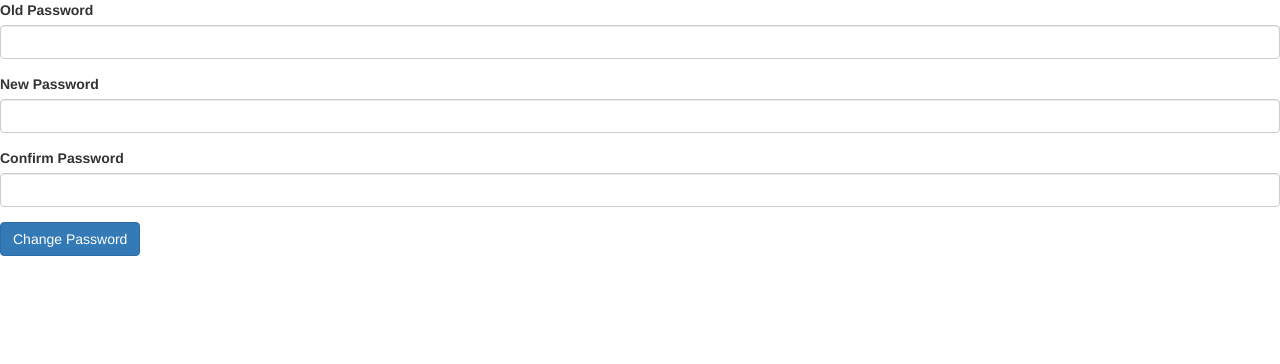
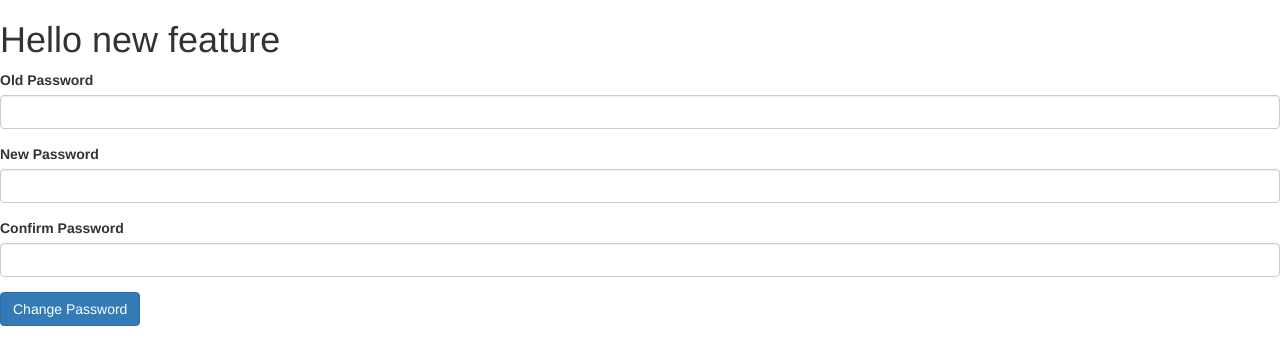
Before and after one commit to disney-code/angular-Password-change, an Angular app: page / in a window 1280 px wide. Shown: the top 364 px of the page. Built offline with nearby package versions, Linux system fonts and the light colour scheme.

Commit message:
add h1  hello

```diff
--- a/src/app/app.component.html
+++ b/src/app/app.component.html
@@ -1 +1,2 @@
+<h1>Hello new feature</h1>
 <app-change-password></app-change-password>
```
